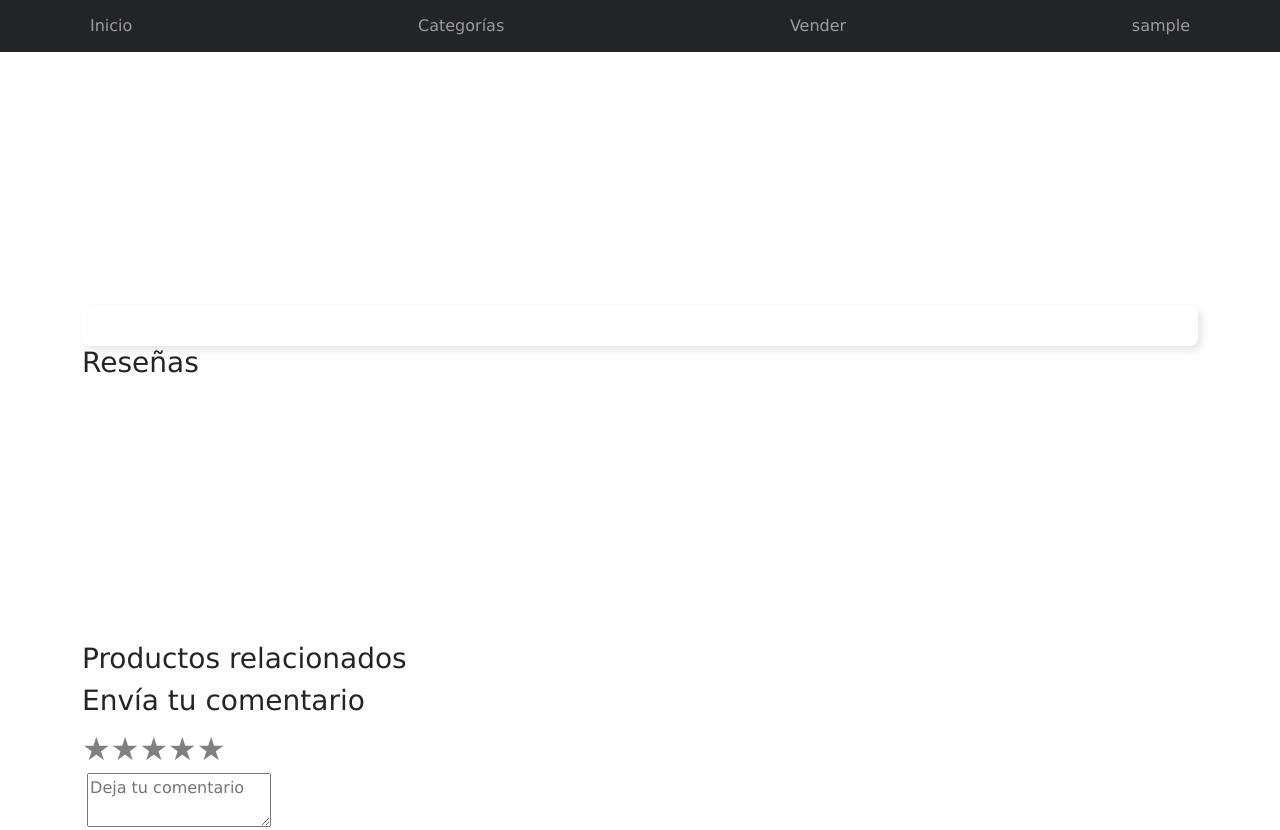
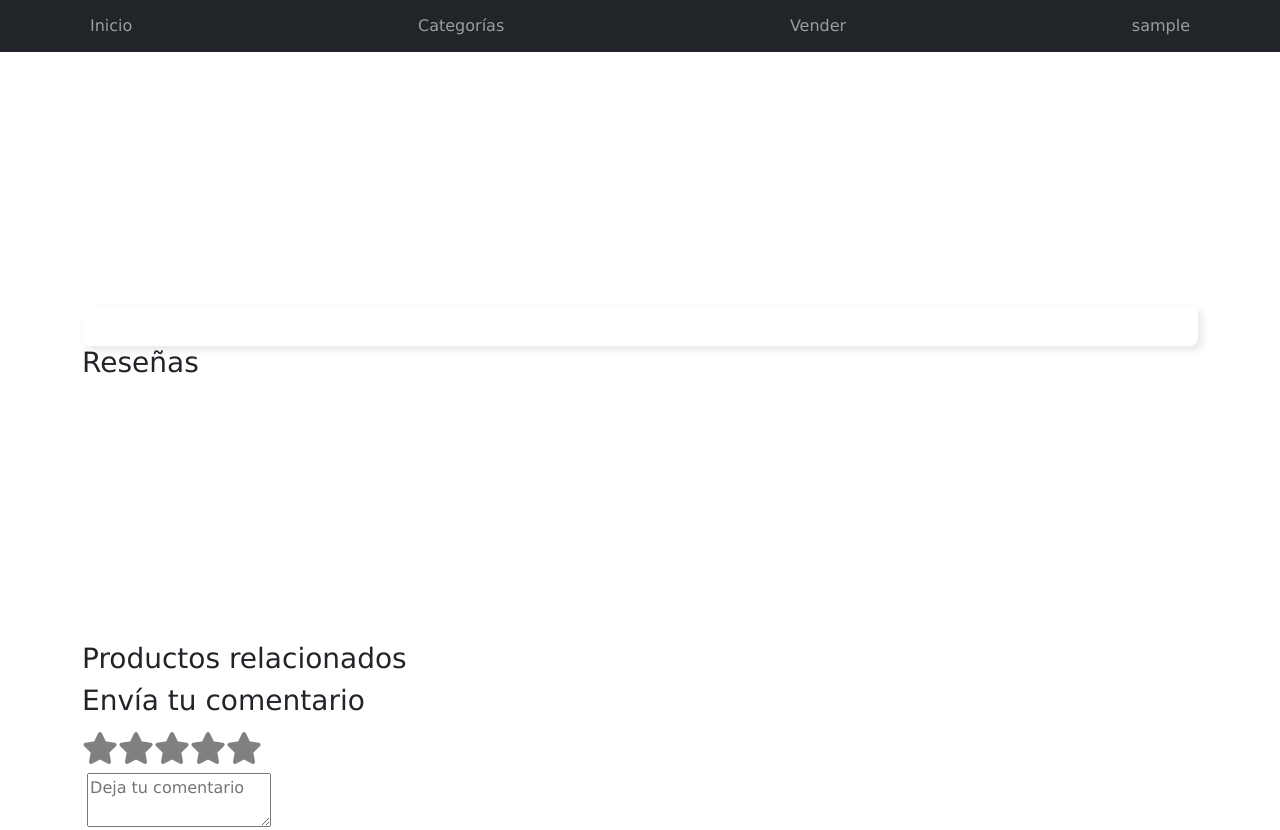
Before and after one commit to camilacamacho421/Proyecto6-1, a plain HTML site: page product-info.html in a window 1280 px wide. Shown: the top 830 px of the page. Drawn offline with Linux system fonts and the light colour scheme; sample sign-in values are in the browser's storage.

Commit message:
Estetica estrellas calificacion

```diff
--- a/css/styles.css
+++ b/css/styles.css
@@ -567,10 +567,12 @@ a.custom-card:hover {
   font-size: 2em;
   color: gray;
   cursor: pointer;
+  transition: color 0.3s, transform 0.3s; /* Añadir transición para el color y la transformación */
 }
 
 .stars input:checked ~ label,
 .stars label:hover,
 .stars label:hover ~ label {
   color: gold;
+  transform: rotate(360deg) scale(1.1); /* Rotar y agrandar al pasar el mouse */
 }
--- a/product-info.html
+++ b/product-info.html
@@ -10,7 +10,8 @@
   <link href="css/font-awesome.min.css" rel="stylesheet">
   <link href="css/bootstrap.min.css" rel="stylesheet">
   <link href="css/styles.css" rel="stylesheet">
-  <link rel="stylesheet" href="https://cdnjs.cloudflare.com/ajax/libs/font-awesome/4.7.0/css/font-awesome.min.css">
+  <link rel="stylesheet" href="https://cdnjs.cloudflare.com/ajax/libs/font-awesome/6.5.1/css/all.min.css">
+</head>
 </head>
 
 <body>
@@ -61,15 +62,15 @@
     <form id="comment-form">
       <div class="stars">
         <input type="radio" name="rating" id="star1" value="5">
-        <label for="star1" class="star">&#9733;</label>
+        <label for="star1"> <i class="fas fa-star"></i></label>
         <input type="radio" name="rating" id="star2" value="4">
-        <label for="star2" class="star">&#9733;</label>
+        <label for="star2"> <i class="fas fa-star"></i></label>
         <input type="radio" name="rating" id="star3" value="3">
-        <label for="star3" class="star">&#9733;</label>
+        <label for="star3"> <i class="fas fa-star"></i></label>
         <input type="radio" name="rating" id="star4" value="2">
-        <label for="star4" class="star">&#9733;</label>
+        <label for="star4"> <i class="fas fa-star"></i></label>
         <input type="radio" name="rating" id="star5" value="1">
-        <label for="star5" class="star">&#9733;</label>
+        <label for="star5"> <i class="fas fa-star"></i></label>
     </div>
     <div>
       <label for="mensaje"></label>
```
